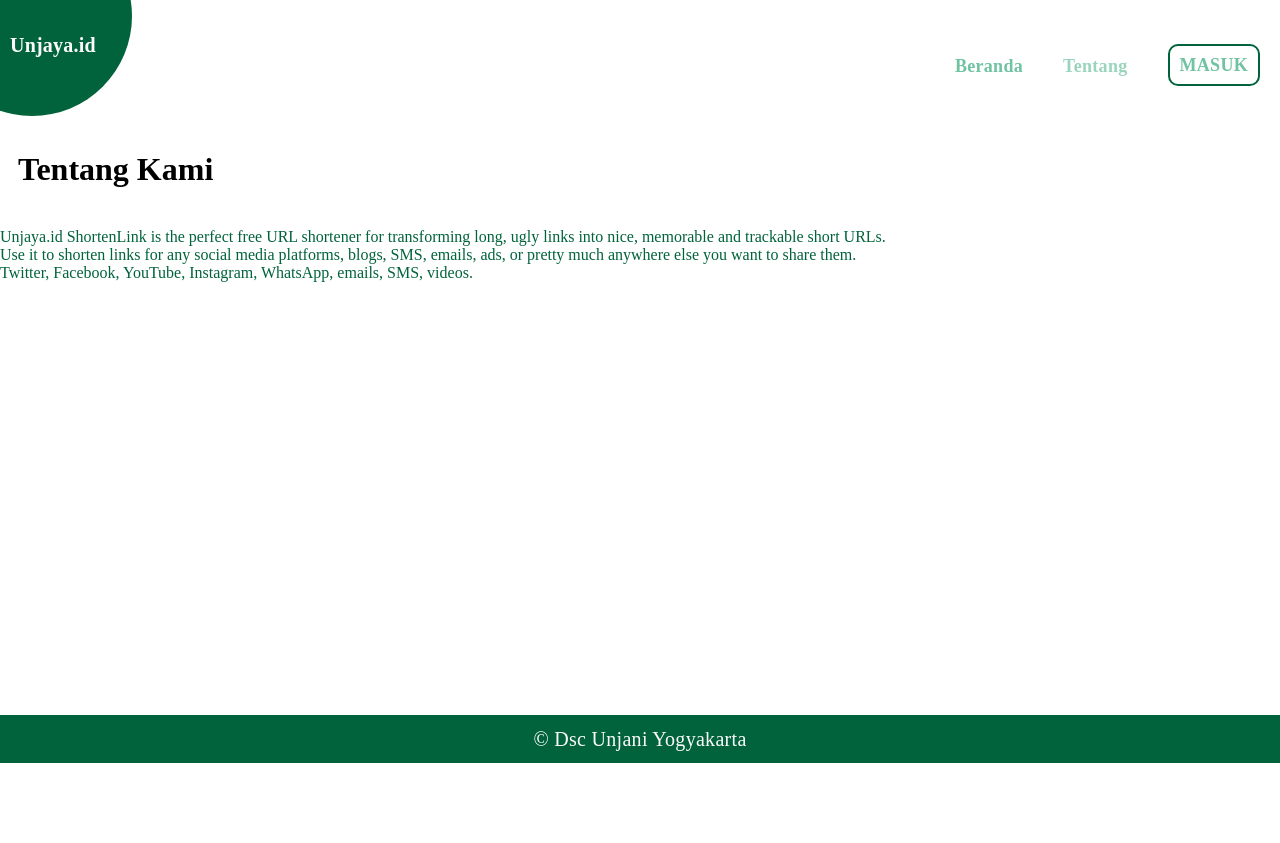
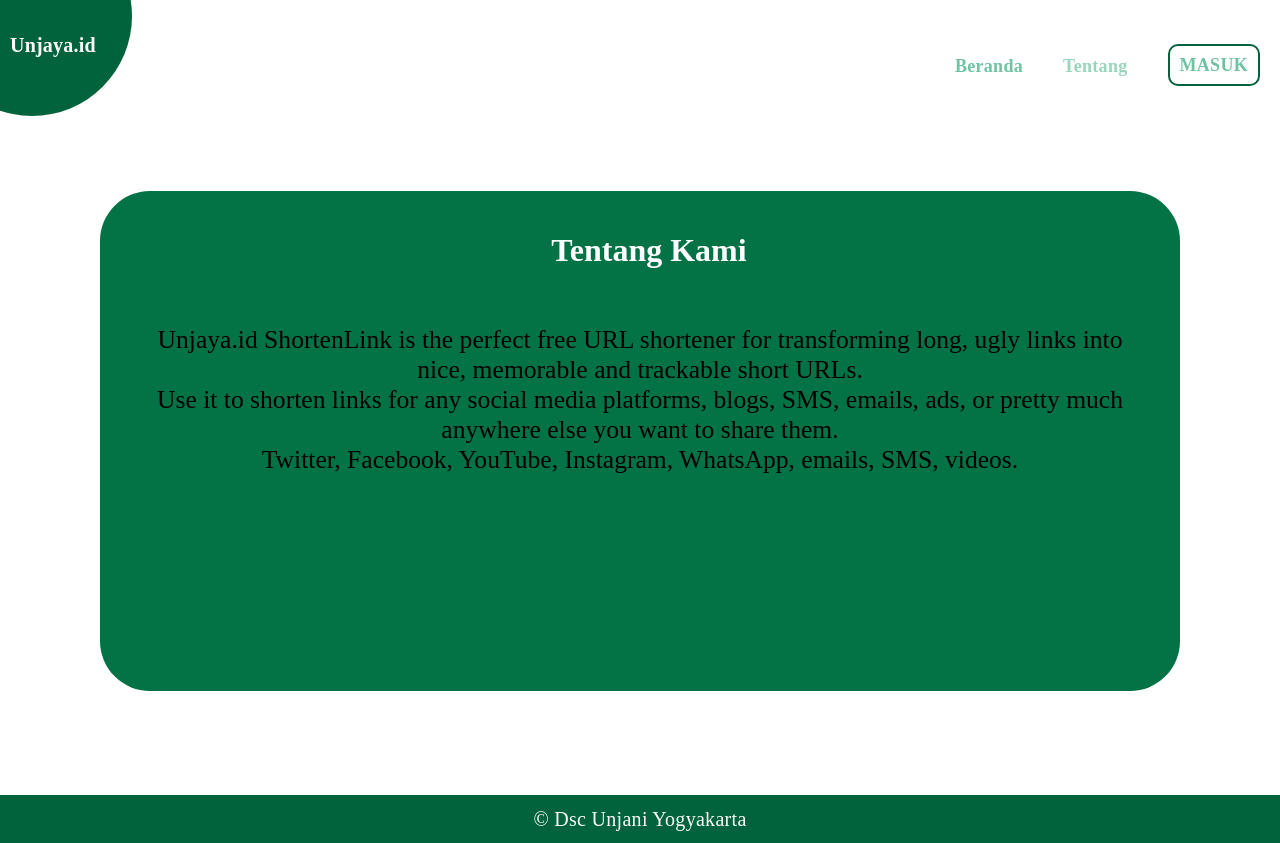
Before and after one commit to SokKanaTorajd/fe-unjaya-short-url, a Next.js app: page /tentang in a window 1280 px wide. Before the commit the page ends 800 px from the top, so only its background shows below. Built offline with nearby package versions, Linux system fonts and the light colour scheme.

Commit message:
Update tentang.js
edit tentang

```diff
--- a/pages/tentang.js
+++ b/pages/tentang.js
@@ -4,7 +4,8 @@ import Footer from '../components/Footer'
 
 function Tentang(){
     return(
-        <div className='tentang1'>
+        <div className='container'>
+            <div className='tentang1' id='about'>
                         <h1 className='heading'><span>Tentang Kami</span></h1>
                         <div className='abt-1'>
                             <p><br></br>Unjaya.id ShortenLink is the perfect free URL shortener for transforming long, ugly links into nice,
@@ -13,6 +14,7 @@ function Tentang(){
                             Twitter, Facebook, YouTube, Instagram, WhatsApp, emails, SMS, videos.</p>
                         </div>
                     </div>
+        </div>
     )}
 
 export default Tentang
```
Lines whose indentation alone changed are shown as unchanged.
